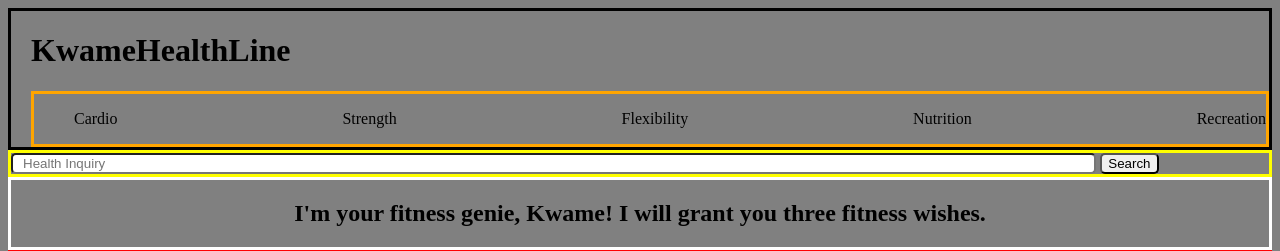
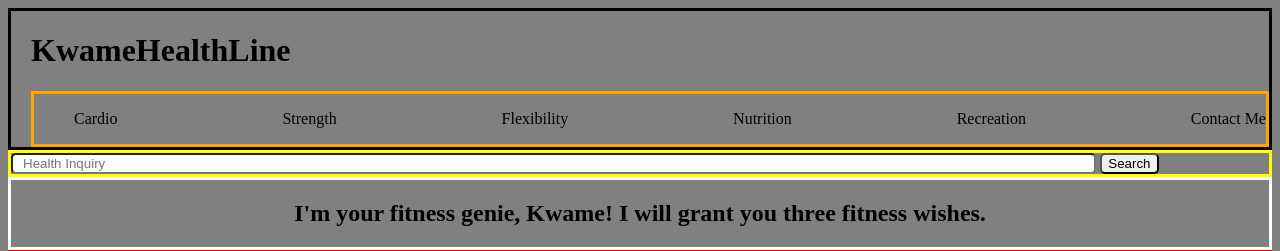
Before and after one commit to DiamondHands89/KwameLineFitness, a plain HTML site: page index.html in a window 1280 px wide. Shown: the top 251 px of the page. Drawn offline with Linux system fonts and the light colour scheme.

Commit message:
Tab List

```diff
--- a/index.html
+++ b/index.html
@@ -3,7 +3,7 @@
     <head>
         <meta charset="utf-8">
         <meta http-equiv="X-UA-Compatible" content="IE=edge">
-        <title></title>
+        <title>Kwame Health Line</title>
         <meta name="description" content="">
         <meta name="viewport" content="width=device-width, initial-scale=1">
         <link rel="stylesheet" href="index.css">
@@ -20,6 +20,7 @@
                     <li>Flexibility</li>
                     <li>Nutrition</li>
                     <li>Recreation</li>
+                    <li>Contact Me</li>
                 </ul>
             </div>
         </div>
```
Also changed, not shown: notes.js (added, +11 -0 lines), PageFolder/cardio.html (added), PageFolder/contact.html (added), PageFolder/flexibility.html (added), PageFolder/nutrition.html (added), PageFolder/recreation.html (added), PageFolder/strength.html (added).
